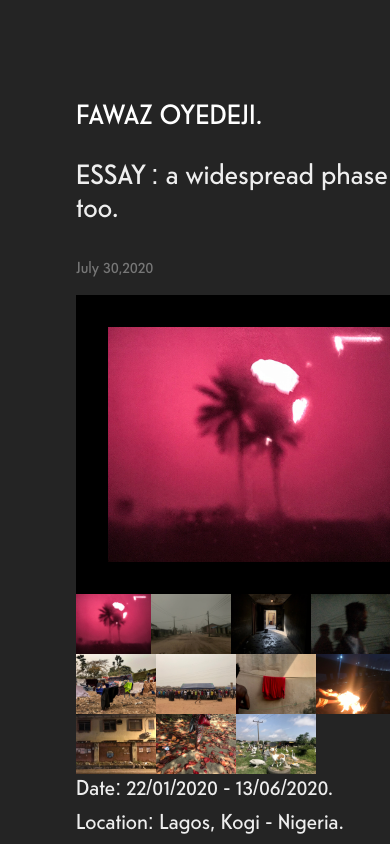
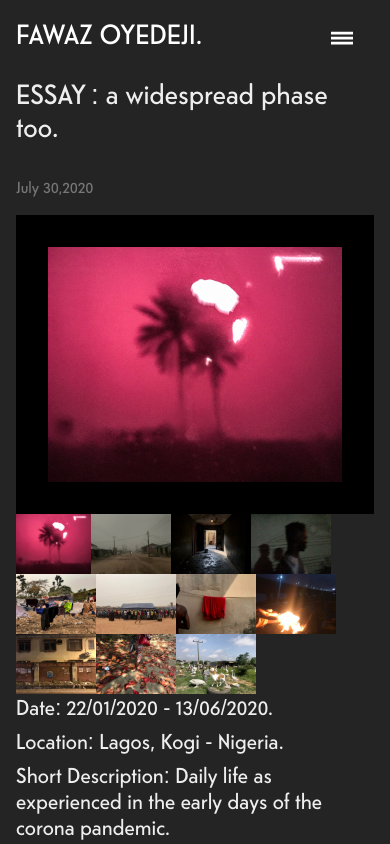
Before and after one commit to zainaboyedeji/fawazoyedeji, a React (Create React App) app: page /repository in a window 390 px wide. Shown: the top 844 px of the page. Built offline with nearby package versions, Linux system fonts and the light colour scheme.

Commit message:
new changes

```diff
--- a/src/Pages/MainView/mainview.scss
+++ b/src/Pages/MainView/mainview.scss
@@ -14,11 +14,11 @@
 @media only screen and (max-width: 768px) {
 	.wrap{
    overflow-x: hidden !important;
-   padding:1rem;
-   margin:0;
    width:100%;
    max-width: 100%;
    .head{
+    padding:1rem;
+   margin:0;
     .routes{
        width:100%;
     }
```
